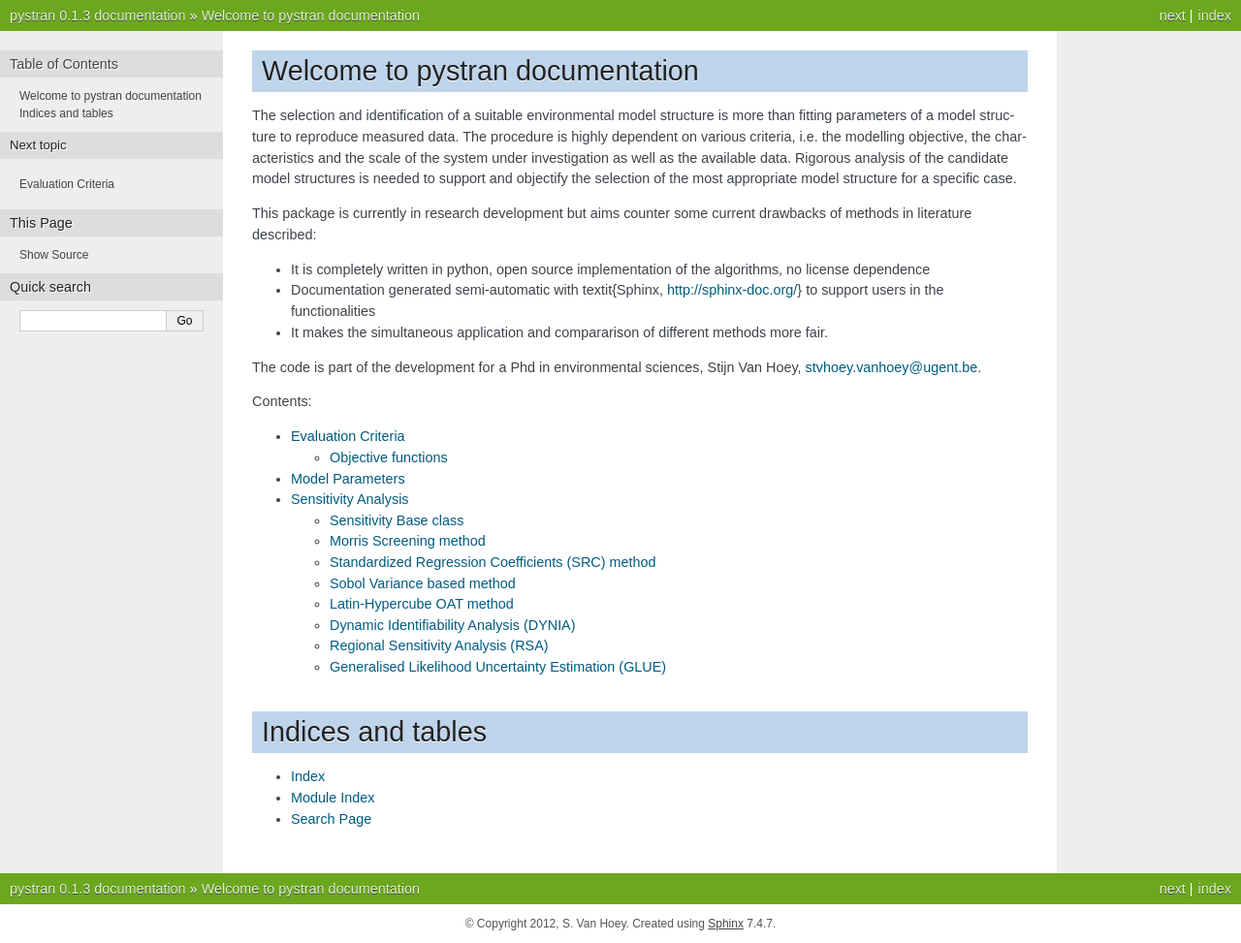
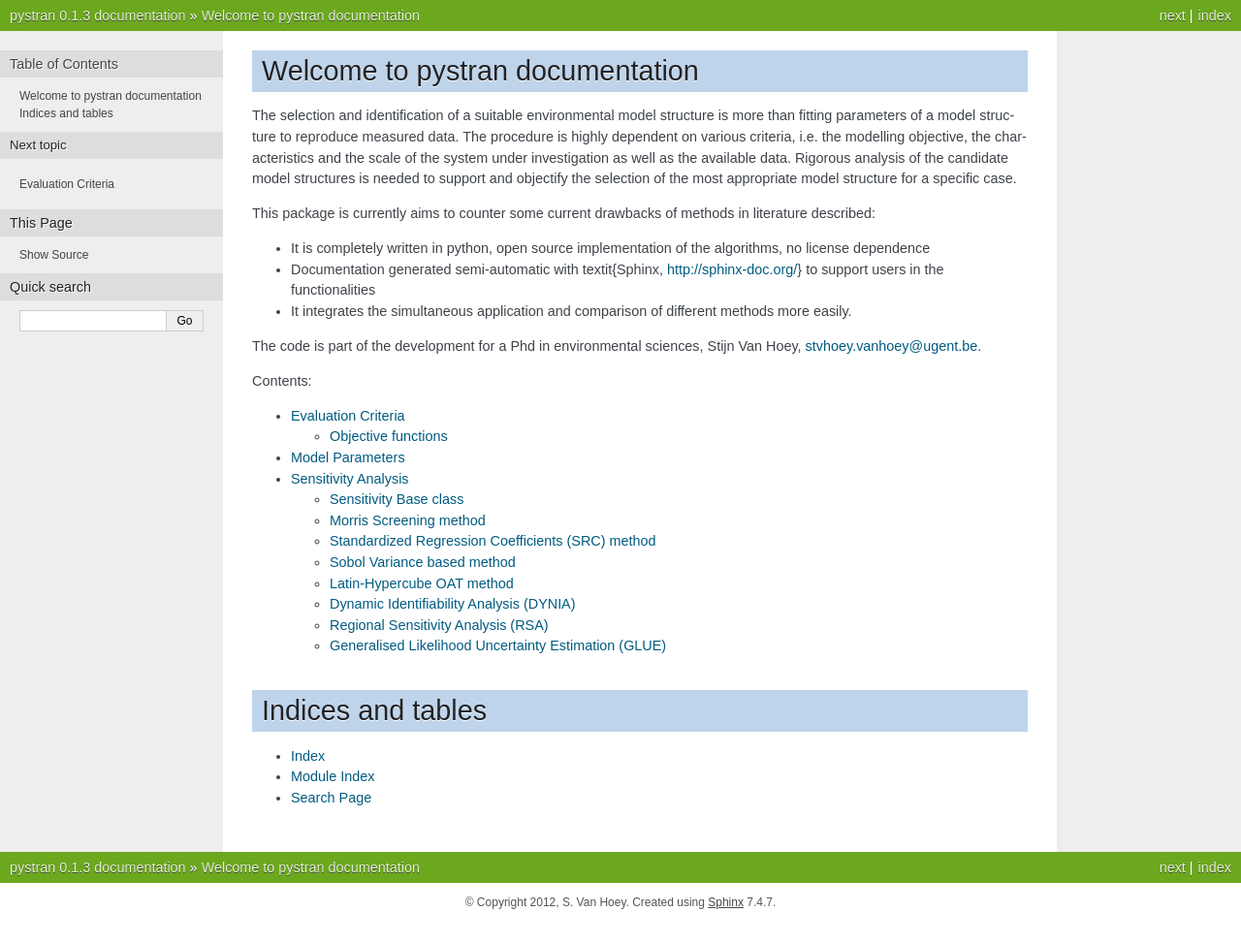
Before and after one commit to stijnvanhoey/pystran, a Sphinx documentation site: the page built from docs/source/index.rst, in a window 1280 px wide. Shown: the whole page at 97% size. Built offline with Sphinx 7.4.7, drawn with Linux system fonts in a browser that asks for light colours; after the commit the page ends 951 px from its top, so only the background shows below that.

Commit message:
update index file

```diff
--- a/docs/source/index.rst
+++ b/docs/source/index.rst
@@ -12,11 +12,11 @@ criteria, i.e. the modelling objective, the characteristics and the scale of the
 as well as the available data. Rigorous analysis of the candidate model structures is needed to support
 and objectify the selection of the most appropriate model structure for a specific case.
 
-This package is currently in research development but aims counter some current drawbacks of methods in literature described:
+This package is currently aims to counter some current drawbacks of methods in literature described:
 
 * It is completely written in python, open source implementation of the algorithms, no license dependence
 * Documentation generated semi-automatic with \textit{Sphinx, http://sphinx-doc.org/} to support users in the functionalities
-* It makes the simultaneous application and compararison of different methods more fair.
+* It integrates the simultaneous application and comparison of different methods more easily.
 
 The code is part of the development for a Phd in environmental sciences,
 Stijn Van Hoey, stvhoey.vanhoey@ugent.be.
```
